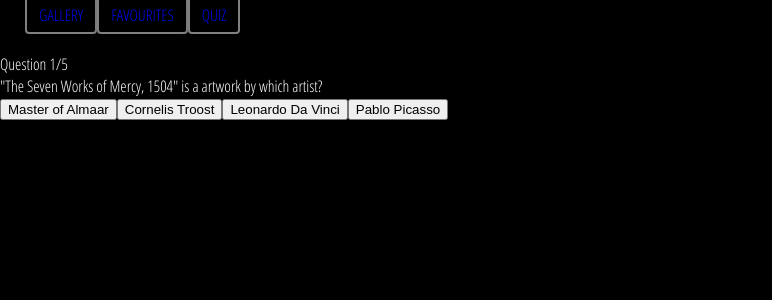
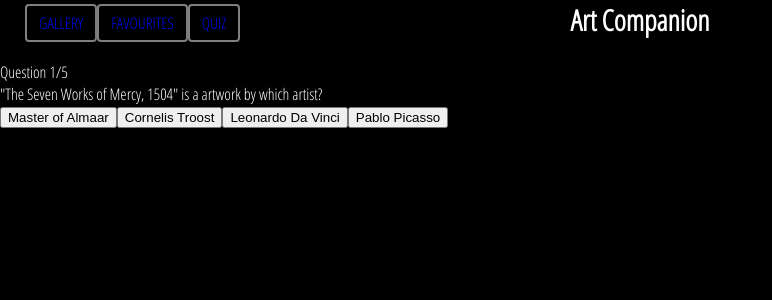
Before and after one commit to alan-hogarth/Gallery_Companion, a React (Create React App) app in the folder museum_app/client/: page /quiz in a window 1280 px wide. Shown: the top 300 px of the page, without its empty margins (0-772 px from the left). Built offline with nearby package versions, Linux system fonts and the light colour scheme.

Commit message:
css styling of main page

```diff
--- a/museum_app/client/src/components/ItemDetails.js
+++ b/museum_app/client/src/components/ItemDetails.js
@@ -7,7 +7,9 @@ const ItemDetails = ({itemDetails}) => {
     const { speak, cancel } = useSpeechSynthesis();
 
     const textItem = () => {
-        return (`This piece is titled ${itemDetails.artObject.title} by ${itemDetails.artObject.principalOrFirstMaker} ',' created in ${itemDetails.artObject.dating.sortingDate} '..' ${itemDetails.artObject.plaqueDescriptionEnglish}`)
+        return (
+            `This piece is titled ${itemDetails.artObject.title}
+            by ${itemDetails.artObject.principalOrFirstMaker} ',' created in ${itemDetails.artObject.dating.sortingDate} '..' ${itemDetails.artObject.plaqueDescriptionEnglish}`)
     }
 
 
@@ -22,7 +24,6 @@ const ItemDetails = ({itemDetails}) => {
                 <li>{itemDetails.artObject.plaqueDescriptionEnglish}</li>
             </ul>
                 <button onClick={() => speak({ text: textItem() })}>▶️ Play Audio</button>
-                {console.log('the value is:', textItem())}
                 <button type="button" onClick={cancel}>
                    ⏹ Stop Audio
                 </button>
--- a/museum_app/client/src/components/NavBar.js
+++ b/museum_app/client/src/components/NavBar.js
@@ -3,19 +3,23 @@ import { Link } from "react-router-dom";
 const NavBar = () => {
 
   return (
-    <div class="navContainer">
-    <ul class="nav">
+    <>
+    <h2 className="mainTitle">Art Companion</h2>
+    <div className="navContainer">
+    <ul className="nav">
       <li>
-        <Link class="navLink" to="/">Gallery</Link>
+        <Link className="navLink" to="/">Gallery</Link>
       </li>
       <li>
-        <Link class="navLink" to="/favourites">Favourites</Link>
+        <Link className="navLink" to="/favourites">Favourites</Link>
       </li>
       <li>
-        <Link class="navLink" to="/quiz">Quiz</Link>
+        <Link className="navLink" to="/quiz">Quiz</Link>
       </li>
     </ul>
     </div>
+
+    </>
   );
 }
 
--- a/museum_app/client/src/css/style.css
+++ b/museum_app/client/src/css/style.css
@@ -7,7 +7,13 @@ body {
 }
 
 .searchForm {
- background-color: black;
+    background-color: black;
+    margin-top: -50px;
+    /* margin-left: 30px; */
+    width: 99%;
+    display: flex;
+    justify-content: flex-end;
+    flex-wrap: wrap;
 }
 
 .gallery {
@@ -61,11 +67,22 @@ body {
     cursor: pointer;
 }
 
+.mainTitle {
+    /* text-align: center;
+    align-items: center; */
+    display: flex;
+    justify-content: center;
+    flex-wrap: wrap;
+    /* border: 1px solid white; */
+    font-size: 180%;
+    margin-top: 0px;
+}
+
 .navContainer {
     width:99%;
     display: flex;
-    justify-content: space-between;
     align-items: center;
+    margin-top: -55px;
 }
 
 .nav {
--- a/museum_app/client/src/helpers/GalleryService.js
+++ b/museum_app/client/src/helpers/GalleryService.js
@@ -1,7 +1,6 @@
 import api_key from "../api_key";
 
 const userKey = api_key()
-console.log("api_key =", userKey)
 
 const collectionURL = `https://www.rijksmuseum.nl/api/en/collection/?key=${userKey}&ps=10&toppieces=true&hasImage=true`;
 
@@ -15,7 +14,7 @@ export const getAllObjects = ()=>{
 
 export const getItemDetails = (idToView)=>{
 
-    return fetch(`https://www.rijksmuseum.nl/api/en/collection/${idToView}?key=kn4V2P7G`)
+    return fetch(`https://www.rijksmuseum.nl/api/en/collection/${idToView}?key=${userKey}`)
     .then(res => res.json())
 };
 
```
Also changed, not shown: 1 other file (tests, documents, lock files or other folders).
